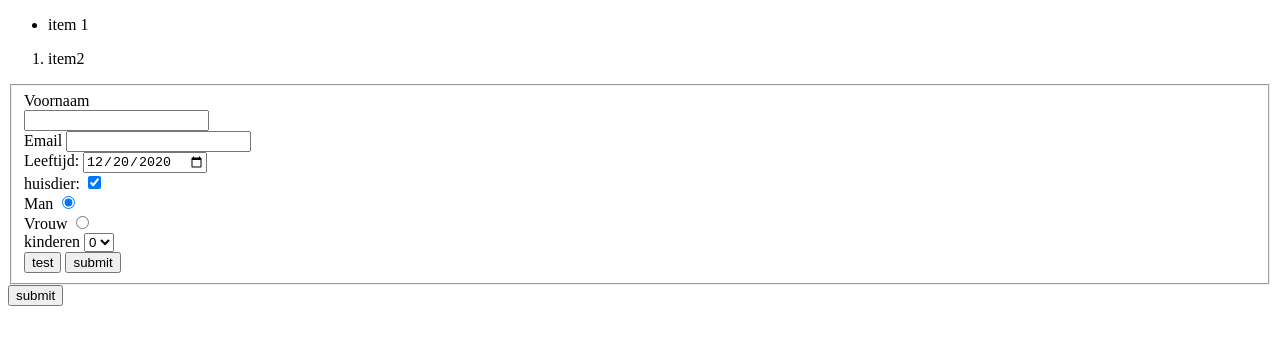
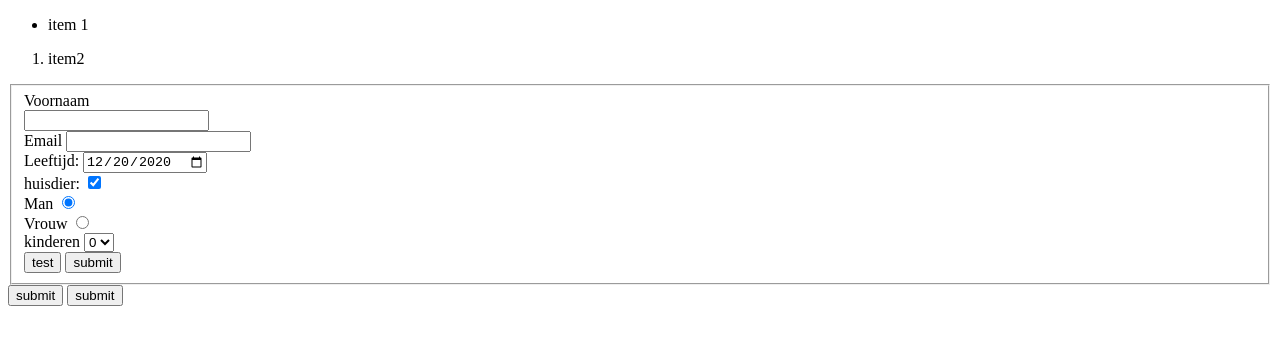
Before and after one commit to syntra-mvl-front-end-2019-2021/html-css-Robbe, a plain HTML site: page les-2/index.html in a window 1280 px wide. Drawn offline with Linux system fonts and the light colour scheme.

Commit message:
html:form-2

```diff
--- a/les-2/index.html
+++ b/les-2/index.html
@@ -51,5 +51,6 @@
     </fieldset>
     </form>
     <button type="submit" for="form-1">submit</button>
+    <button type="submit" for="form-1">submit</button>
 </body>
 </html>
```
